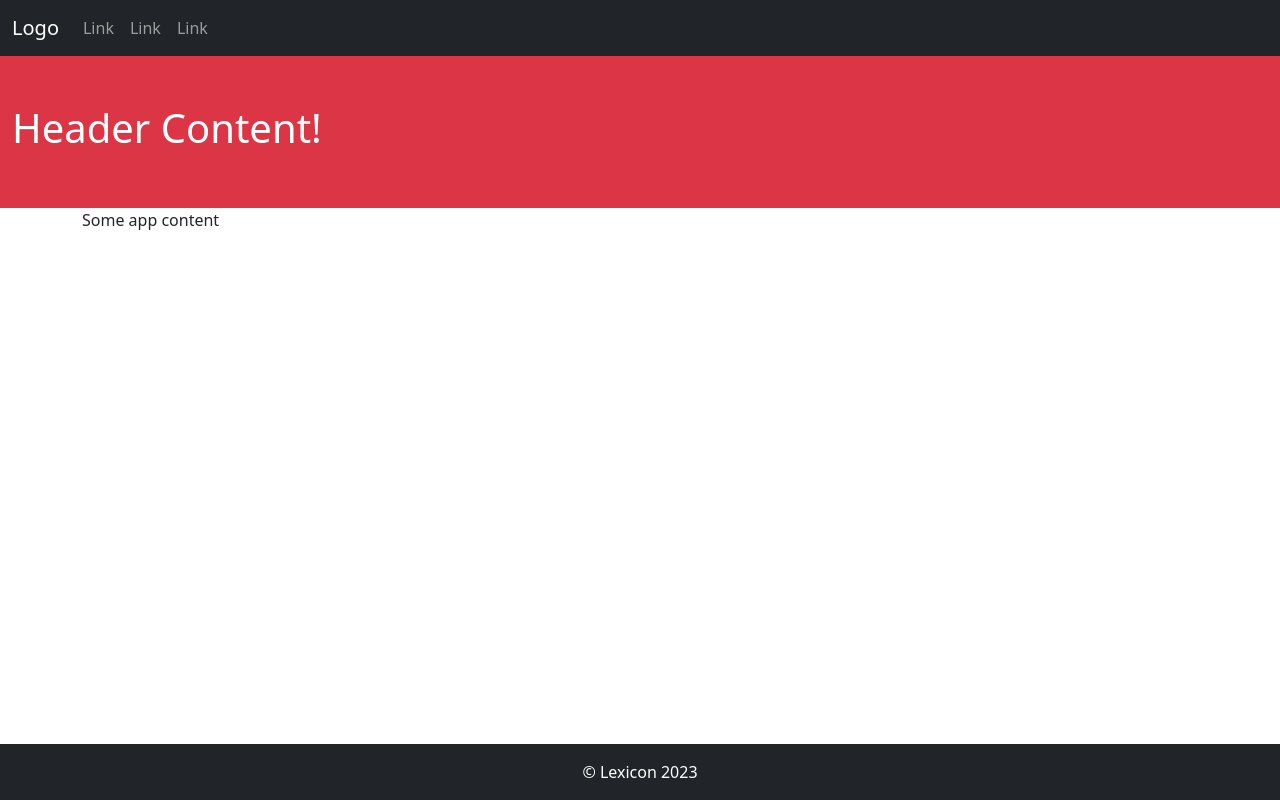
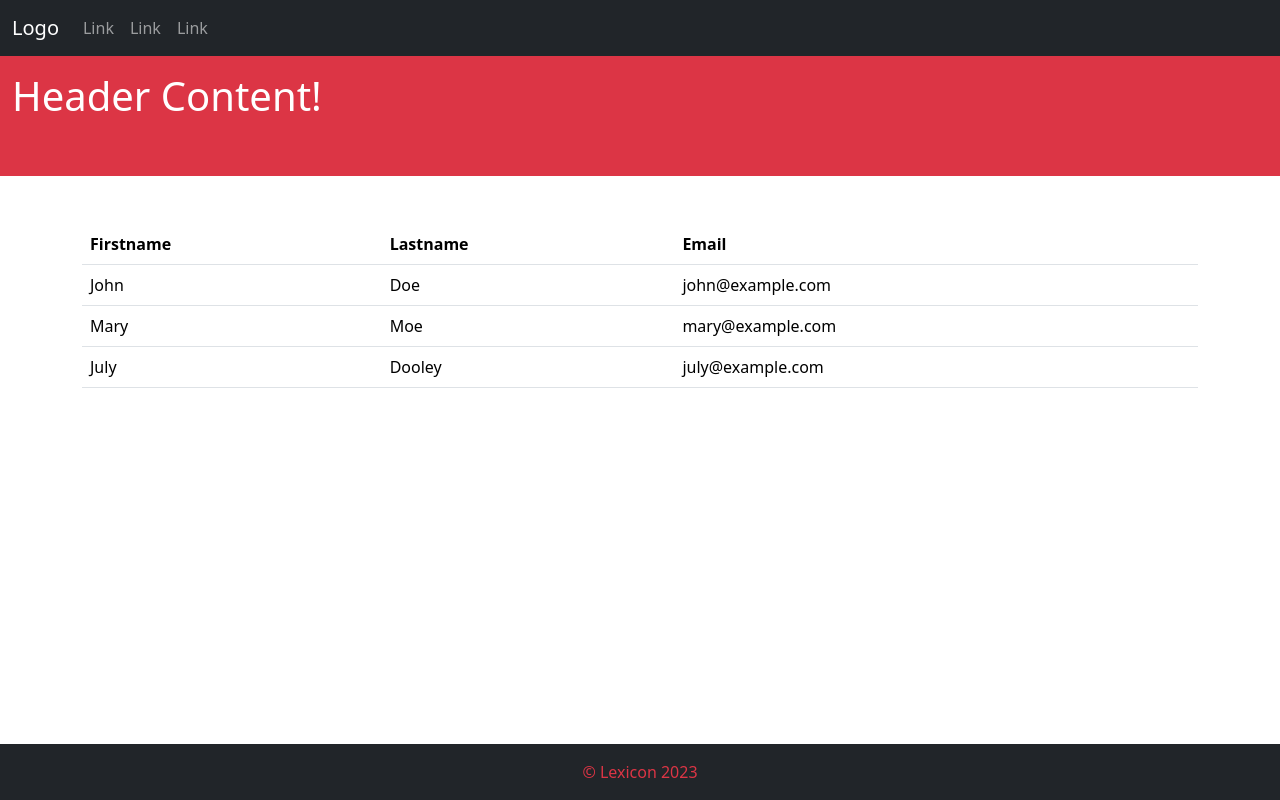
Before and after one commit to GogoFC/g48-front-end, a React (Create React App) app in the folder g48-react-lecture/: page / in a window 1280 px wide. Built offline with nearby package versions, Linux system fonts and the light colour scheme.

Commit message:
React fundamentals - Created Simple Table Component + minor changes

```diff
--- a/g48-react-lecture/src/ex2_functions/App.js
+++ b/g48-react-lecture/src/ex2_functions/App.js
@@ -2,6 +2,7 @@
 import React from 'react';
 import Footer from './Footer';
 import Header from './Header';
+import Table from './Table';
 
 
 function App() {
@@ -10,7 +11,9 @@
     return (
         <>
             <Header />
-            <div className='container'>Some app content</div>
+            <div className='container'>
+                <Table/>
+            </div>
             <Footer />
         </>
     );
--- a/g48-react-lecture/src/ex2_functions/Footer.js
+++ b/g48-react-lecture/src/ex2_functions/Footer.js
@@ -3,7 +3,7 @@
 const Footer = () => {
       // write js codes
     return (
-        <footer className="bg-dark text-white text-center fixed-bottom py-3"> &copy; Lexicon 2023 </footer>
+        <footer className="bg-dark text-danger text-center fixed-bottom py-3 text-"> &copy; Lexicon 2023 </footer>
     );
 }
 
--- a/g48-react-lecture/src/ex2_functions/Header.js
+++ b/g48-react-lecture/src/ex2_functions/Header.js
@@ -4,7 +4,7 @@
     // js variables & functions
 
     const headerElement =
-        <header className='container-fluid bg-danger text-white py-5'>
+        <header className='container-fluid bg-danger text-white pt-3 pb-5'>
             <div>
                 <h1>Header Content!</h1>
             </div>
@@ -13,6 +13,8 @@
     return (
         <>
             <Nav />
+            {/* Comment
+            - all JS code inside return need to be in curly-brackets. */}
             {headerElement}
         </>
     );
--- /dev/null
+++ b/g48-react-lecture/src/ex2_functions/Table.js
@@ -0,0 +1,51 @@
+import React from 'react';
+
+const Table = () => {
+
+    const studentList= []; // Dynamic Data Goes Here!
+
+
+    return (
+
+        <table className="table table-hover mt-5">
+            <TableHeader />
+            <TableRow />
+        </table>
+    );
+}
+
+const TableHeader = () => {
+    return (
+        <thead>
+            <tr>
+                <th>Firstname</th>
+                <th>Lastname</th>
+                <th>Email</th>
+            </tr>
+        </thead>
+    );
+}
+
+const TableRow = () => {
+    return (
+        <tbody>
+            <tr>
+                <td>John</td>
+                <td>Doe</td>
+                <td>john@example.com</td>
+            </tr>
+            <tr>
+                <td>Mary</td>
+                <td>Moe</td>
+                <td>mary@example.com</td>
+            </tr>
+            <tr>
+                <td>July</td>
+                <td>Dooley</td>
+                <td>july@example.com</td>
+            </tr>
+        </tbody>
+    );
+}
+
+export default Table;
```
